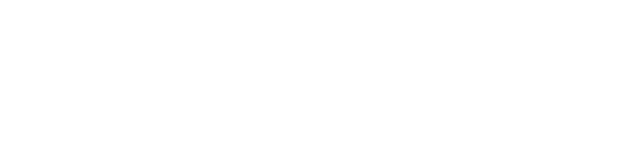
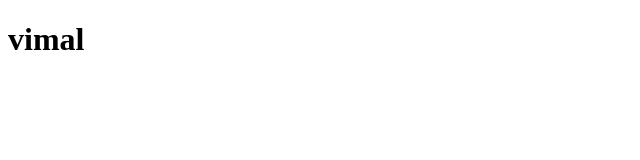
Before and after one commit to vimal8533/handson-1, a plain HTML site: page index.html in a window 1280 px wide. Shown: the whole page, without its empty margins (0-640 px from the left). Drawn offline with Linux system fonts and the light colour scheme.

Commit message:
Update index.html

```diff
--- a/index.html
+++ b/index.html
@@ -7,6 +7,6 @@
     <title>Document</title>
 </head>
 <body>
-
+    <h1> vimal</h1>
 </body>
 </html>
```
